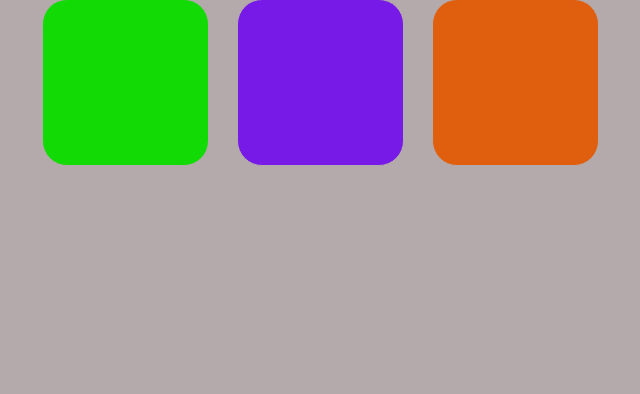
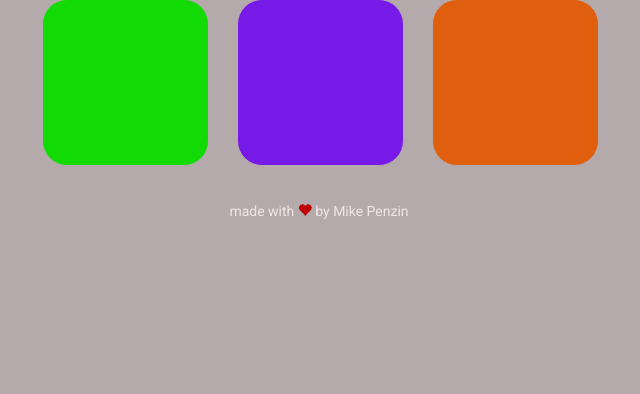
Before and after one commit to mikepenzin/Color-Guessing-Game, a PHP site: page / in a window 1280 px wide. Shown: the part 256-650 px from the top of the page, without its empty margins (321-961 px from the left). Run offline with PHP 8.4, Linux system fonts and the light colour scheme.

Commit message:
Add files via upload

```diff
--- a/css/style.css
+++ b/css/style.css
@@ -109,3 +109,19 @@ body {
 	border-color: #f0e6e4;
 	color: #f0e6e4;
 }
+
+.min-footer {
+	text-align: center;
+	color: #f0e6e4;
+	padding: 15px;
+}
+
+.min-footer-inverse {
+	text-align: center;
+	color: #b5aaab;
+	padding-top: 15px;
+}
+
+.love {
+	color: #be0000;
+}
--- a/home.html
+++ b/home.html
@@ -57,6 +57,10 @@
 	</div>
 </div>
 
+<div class="min-footer" id="footer">
+  made with <span class="love"><i class="glyphicon glyphicon-heart"></i></span> by Mike Penzin
+</div>
+
 <script type="text/javascript" src="js/app.js"></script>
 </body>
 </html>
--- a/js/app.js
+++ b/js/app.js
@@ -8,6 +8,7 @@ var hardRow = document.getElementById("hard-row");
 var tryAgain = document.getElementById("tryAgain");
 var colorName = document.getElementById("colorName");
 var newGame = document.getElementById("newGame");
+var footer = document.getElementById("footer");
 var pickedColor = pickColor();
 
 colorName.textContent = pickedColor;
@@ -47,7 +48,8 @@ newGame.addEventListener("click", function(){
 function changeOnWin(color){
 
 	tryAgain.textContent = "Correct!";
-	newGame.textContent = "Play Again";
+	newGame.textContent = "Play Again?";
+	footer.style.color = "#6a5e62";
 	jumbotronBG.style.background = color;
 
 	document.body.style.background = "#f0e6e4";
@@ -86,6 +88,7 @@ function reset(num) {
 	tryAgain.textContent = " ";
 	newGame.textContent = "New Colors";
 	jumbotronBG.style.background = "#f0e6e4";
+	footer.style.color = "#f0e6e4";
 	document.body.style.background = "#b5aaab";
 	pickedColor = pickColor();
 	colorName.textContent = pickedColor;
@@ -104,7 +107,7 @@ easy.addEventListener("click", function(){
 			easy.classList.remove("inactive-btn");
 			hardRow.classList.add("hard-level");
 		}
-	});
+});
 
 hard.addEventListener("click", function(){
 		if (numColors == 3) {
@@ -114,4 +117,4 @@ hard.addEventListener("click", function(){
 			hard.classList.remove("inactive-btn");
 			hardRow.classList.remove("hard-level");
 		}
-	});
+});
```
